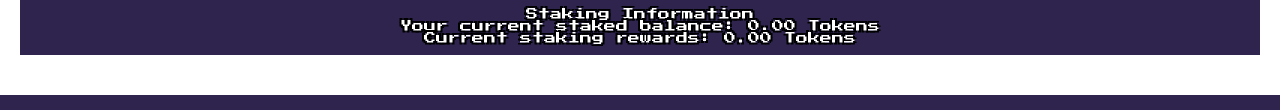
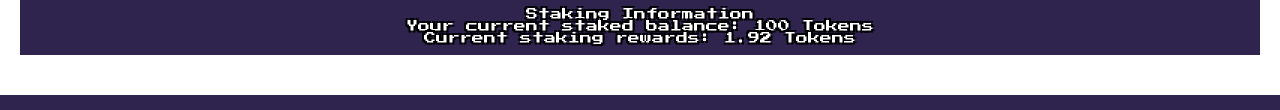
Before and after one commit to robinhodl69/StakingDapp.Pratice, a plain HTML site: page index.html in a window 1280 px wide. Shown: the part 397-507 px from the top of the page. Drawn offline with Linux system fonts and the light colour scheme.

Commit message:
Frontedcommit

```diff
--- a/index.html
+++ b/index.html
@@ -52,8 +52,8 @@
 
     <section class="staking-info">
       <h2>Staking Information</h2>
-      <p>Your current staked balance: <span id="current-balance">0.00</span> Tokens</p>
-      <p>Current staking rewards: <span id="staking-rewards">0.00</span> Tokens</p>
+      <p>Your current staked balance: <span id="current-balance">100</span> Tokens</p>
+      <p>Current staking rewards: <span id="staking-rewards">1.92</span> Tokens</p>
     </section>
 
   </main>
```
